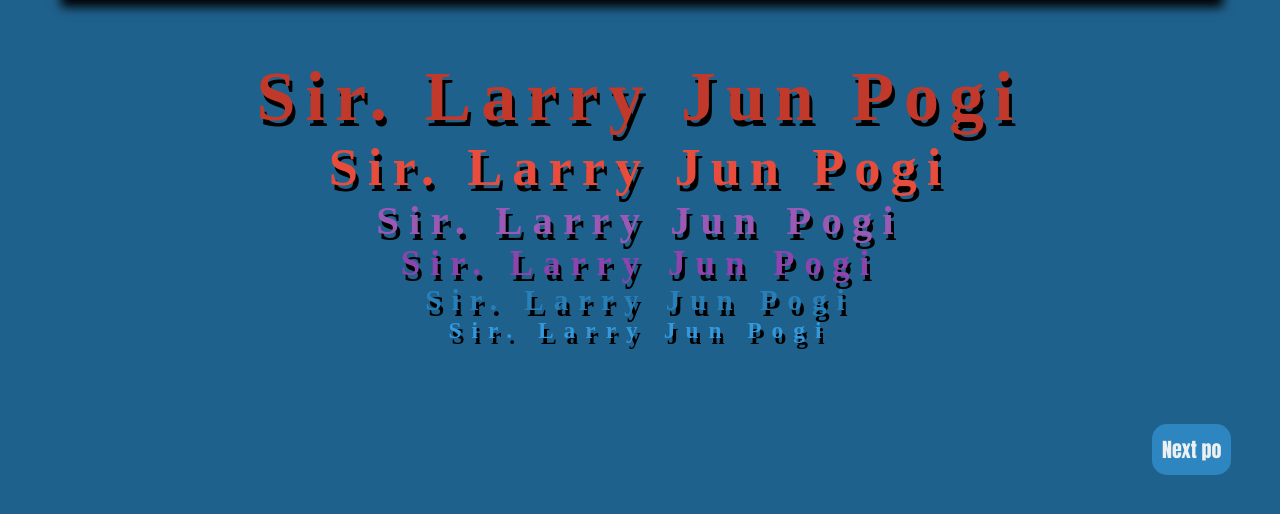
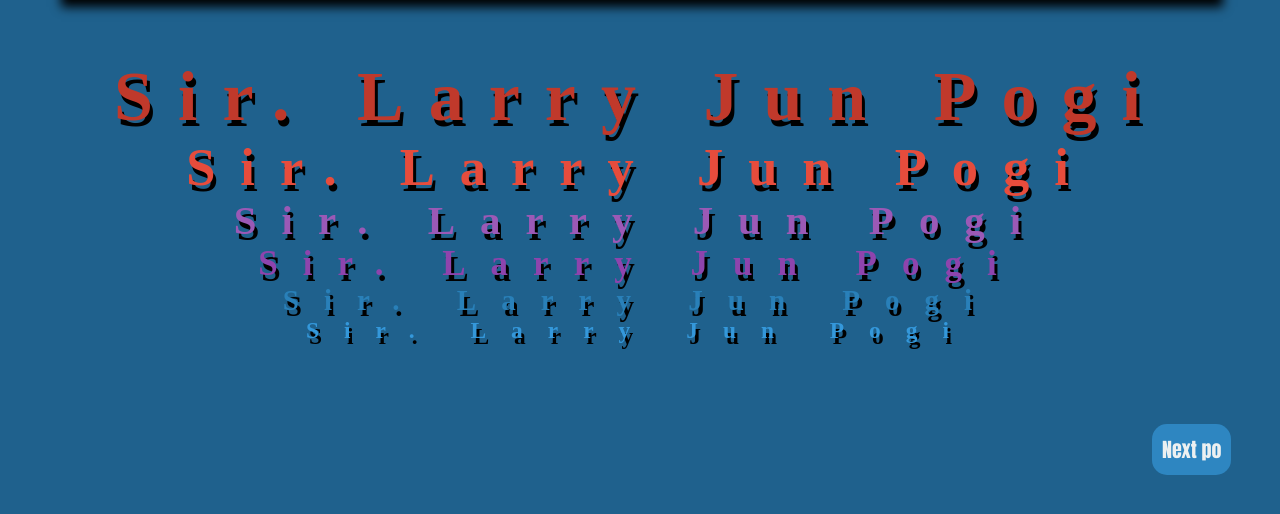
Before and after one commit to Saio01/2nd-Page-Different-Color, a plain HTML site: page index.html in a window 1280 px wide. Shown: the part 160-674 px from the top of the page. Drawn offline with Linux system fonts and the light colour scheme.

Commit message:
Update style.css

```diff
--- a/style.css
+++ b/style.css
@@ -49,7 +49,7 @@
     text-shadow: 3px 6px black;
     color: white;
     font-family: serif;
-    letter-spacing: 10;
+    letter-spacing: 25;
 
 
 
```
